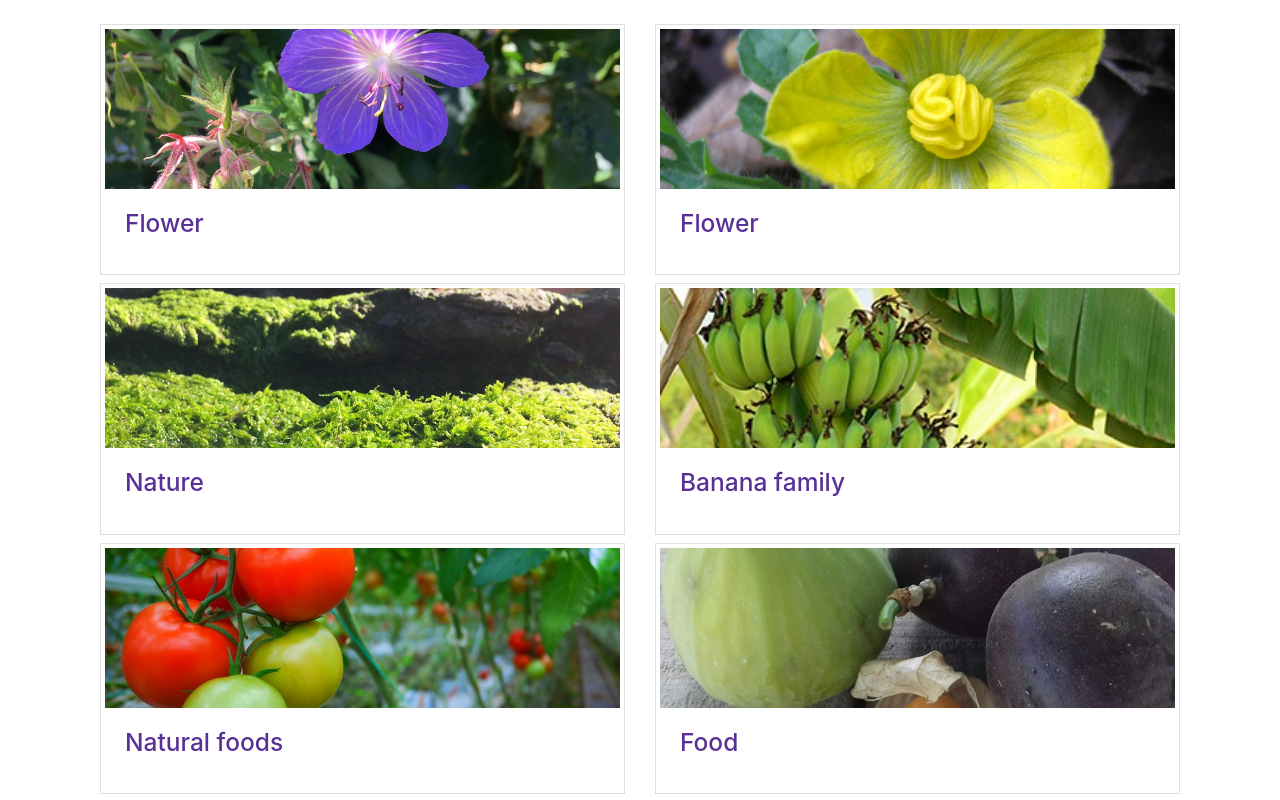
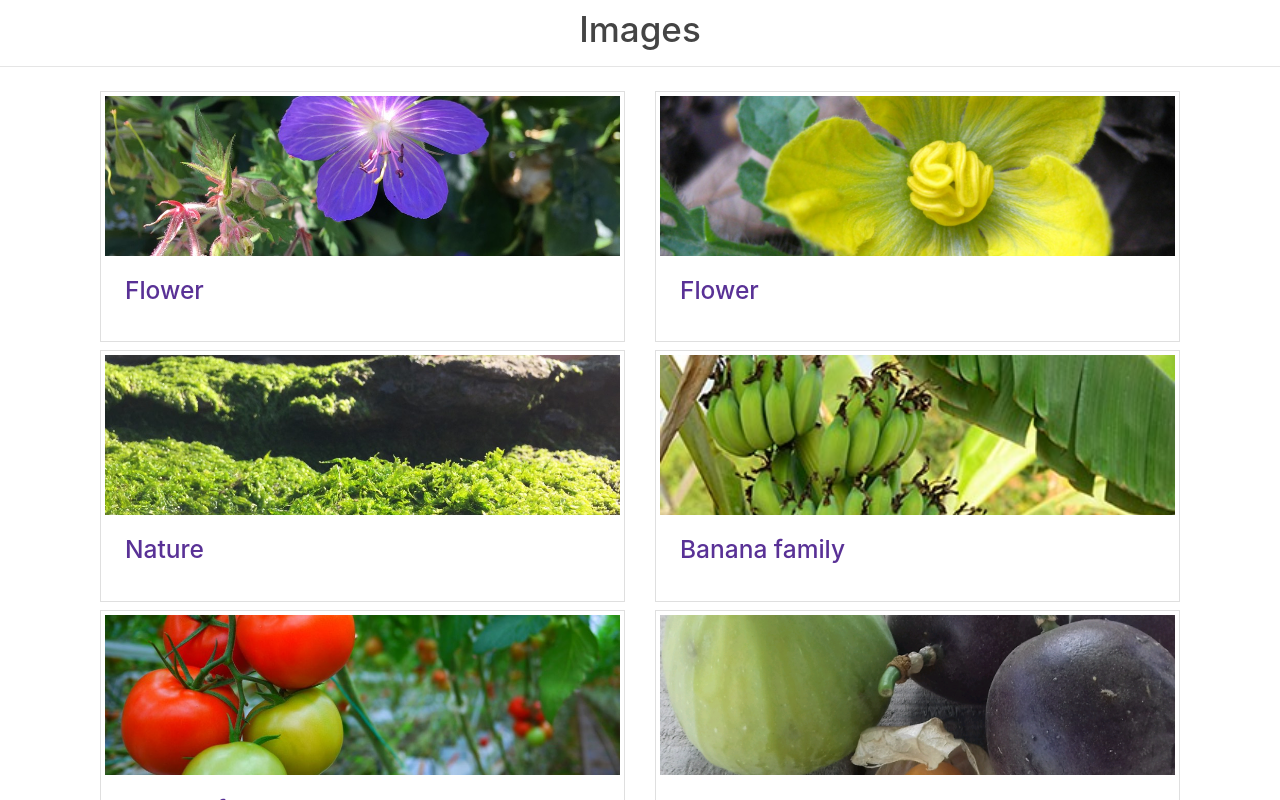
Before and after one commit to NRoboto/candide-image-similarity, a React (Create React App) app: page / in a window 1280 px wide. Shown: the top 800 px of the page. Built offline with nearby package versions, Linux system fonts and the light colour scheme.

Commit message:
Add home title

```diff
--- a/src/pages/home.tsx
+++ b/src/pages/home.tsx
@@ -3,6 +3,9 @@ import { Display } from "../components/display";
 
 export const HomePage = () => {
   return (
+    <>
+      <h1 className="text-center mt-2">Images</h1>
+      <hr />
       <div className="container-lg d-flex mt-4">
         <Col xs="12" md="6">
           {[1, 3, 5, 7, 9].map((id) => (
@@ -15,5 +18,6 @@ export const HomePage = () => {
           ))}
         </Col>
       </div>
+    </>
   );
 };
```
Lines whose indentation alone changed are shown as unchanged.
